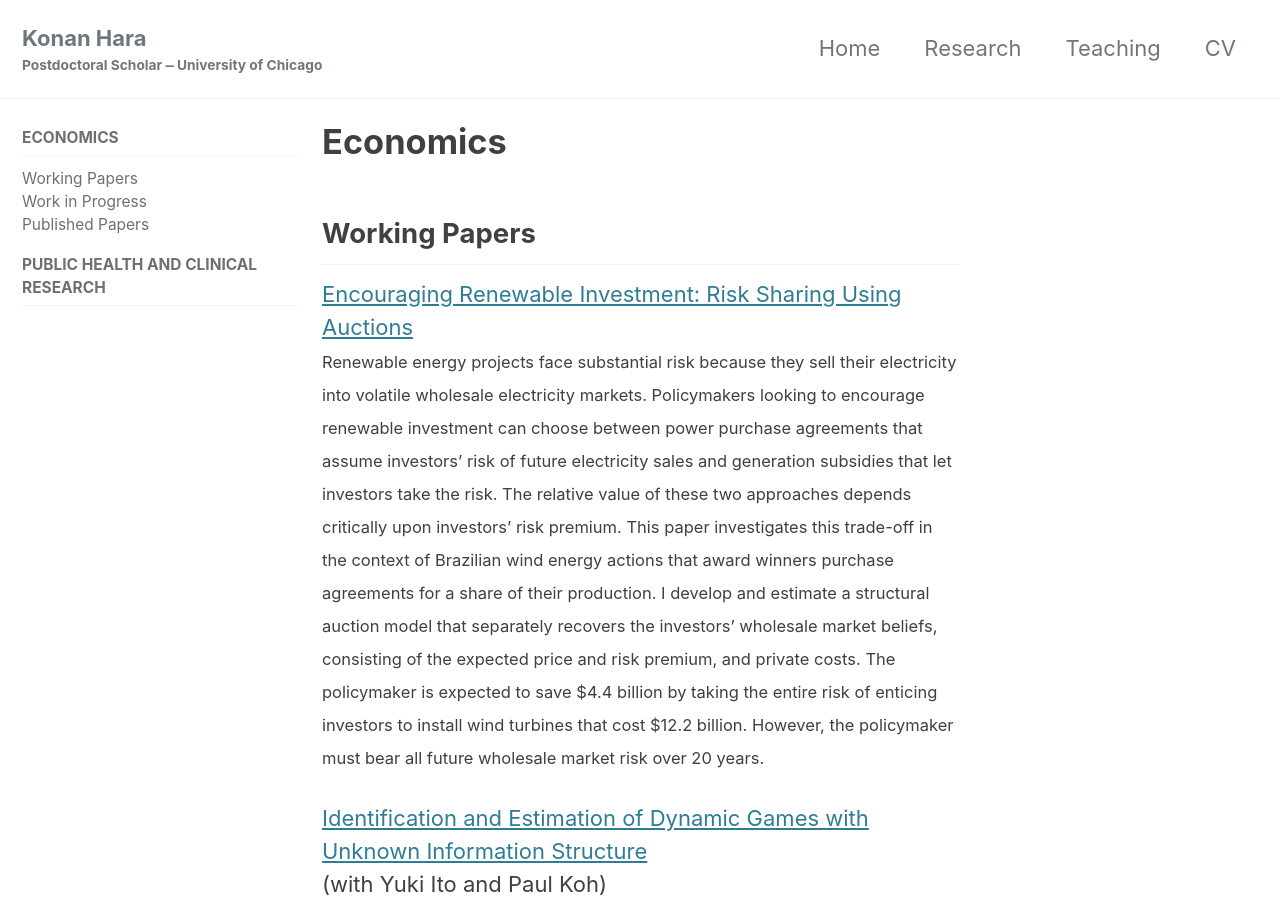
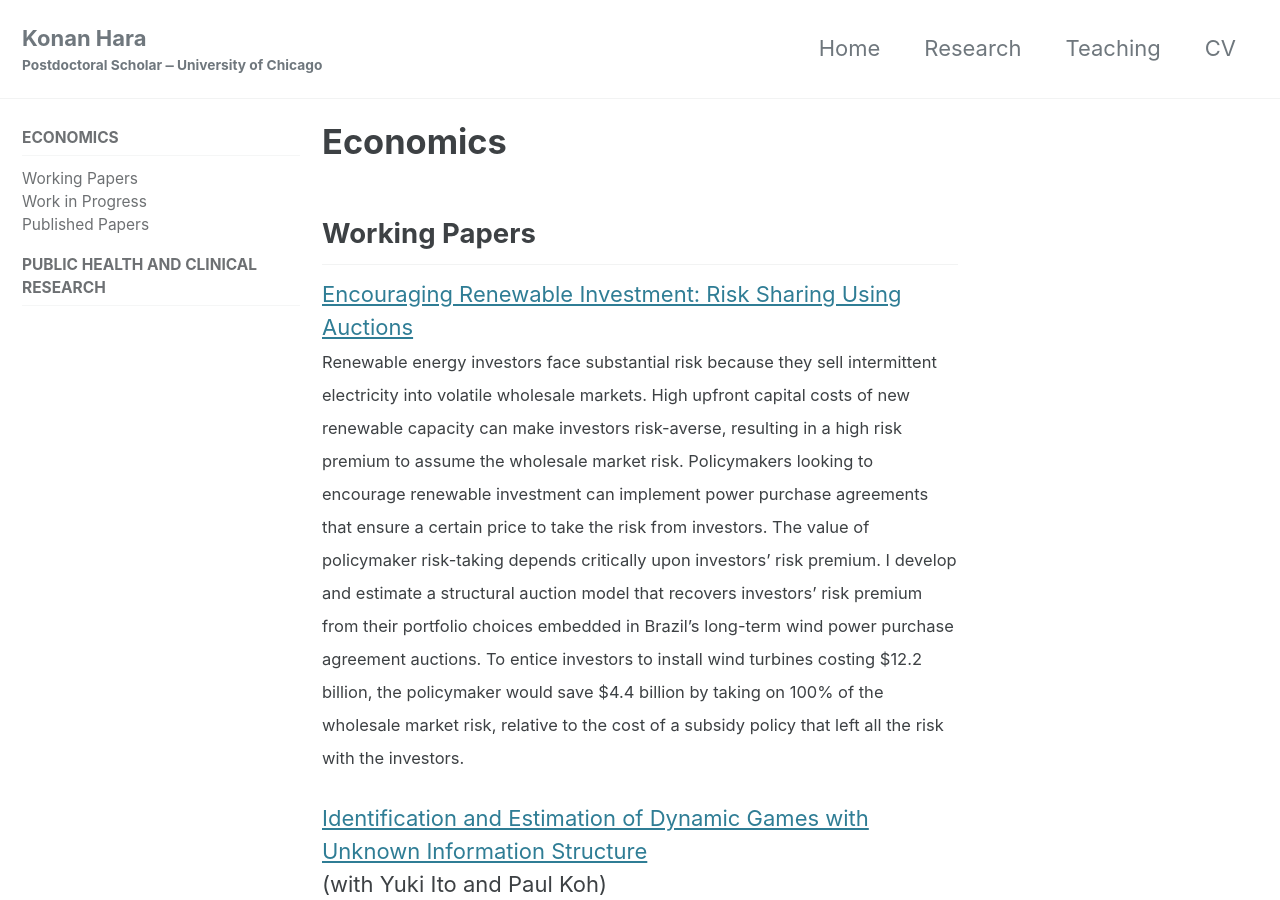
Before and after one commit to harakonan/harakonan.github.io, a Jekyll site: the page built from _research/research.md, in a window 1280 px wide and 900 px high. Built offline with Jekyll 4.4.1, drawn with Linux system fonts in a browser that asks for light colours; cached includes are drawn as plain includes.

Commit message:
update JMP after Ryan's comments

```diff
--- a/_research/research.md
+++ b/_research/research.md
@@ -8,7 +8,7 @@ permalink: /research/
 ## Working Papers
 
 [Encouraging Renewable Investment: Risk Sharing Using Auctions](../assets/pdfs/Hara_RenewableRiskSharingAuction.pdf)<br>
-<span style="font-size:0.75em"> Renewable energy projects face substantial risk because they sell their electricity into volatile wholesale electricity markets. Policymakers looking to encourage renewable investment can choose between power purchase agreements that assume investors' risk of future electricity sales and generation subsidies that let investors take the risk. The relative value of these two approaches depends critically upon investors' risk premium. This paper investigates this trade-off in the context of Brazilian wind energy actions that award winners purchase agreements for a share of their production. I develop and estimate a structural auction model that separately recovers the investors' wholesale market beliefs, consisting of the expected price and risk premium, and private costs. The policymaker is expected to save $4.4 billion by taking the entire risk of enticing investors to install wind turbines that cost $12.2 billion. However, the policymaker must bear all future wholesale market risk over 20 years. </span>
+<span style="font-size:0.75em"> Renewable energy investors face substantial risk because they sell intermittent electricity into volatile wholesale markets. High upfront capital costs of new renewable capacity can make investors risk-averse, resulting in a high risk premium to assume the wholesale market risk. Policymakers looking to encourage renewable investment can implement power purchase agreements that ensure a certain price to take the risk from investors. The value of policymaker risk-taking depends critically upon investors' risk premium. I develop and estimate a structural auction model that recovers investors' risk premium from their portfolio choices embedded in Brazil's long-term wind power purchase agreement auctions. To entice investors to install wind turbines costing $12.2 billion, the policymaker would save $4.4 billion by taking on 100% of the wholesale market risk, relative to the cost of a subsidy policy that left all the risk with the investors. </span>
 
 [Identification and Estimation of Dynamic Games with Unknown Information Structure](https://arxiv.org/abs/2205.03706)<br>
 (with Yuki Ito and Paul Koh)<br>
```
Also changed, not shown: 5 other files.
